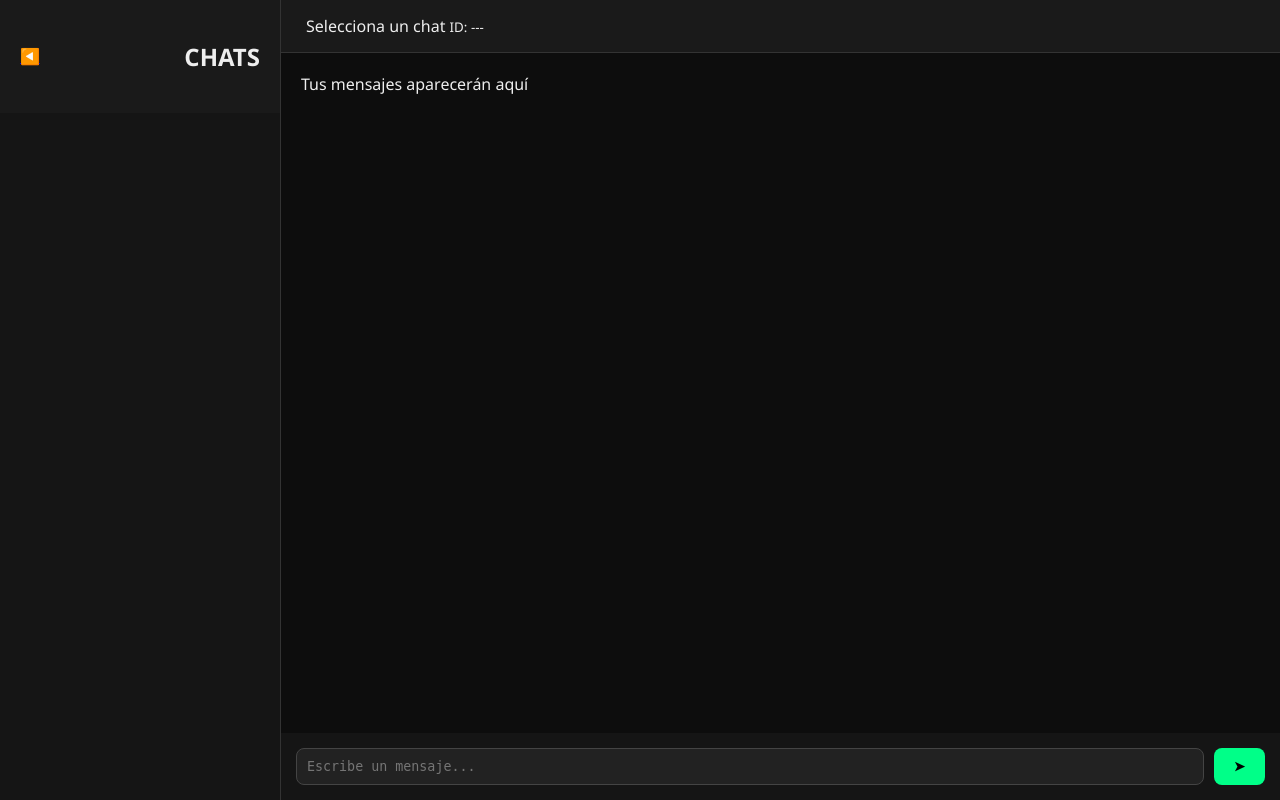
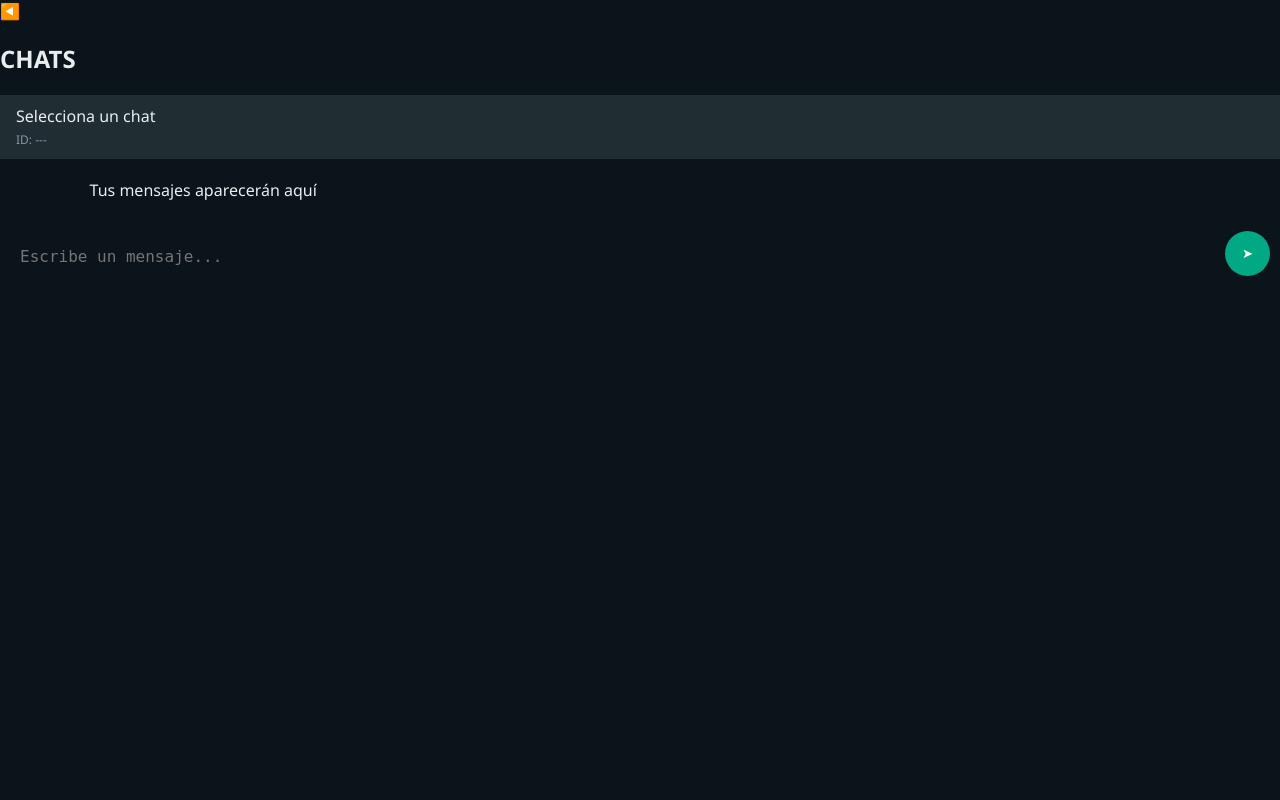
Before and after one commit to KekoOfficial/mp, a Flask app: page / in a window 1280 px wide. Run offline with Flask 3, Linux system fonts and the light colour scheme; parts of the project's set-up code (start-up, migrations or seed data) failed here and were passed over.

Commit message:
Actualizar style.css

```diff
--- a/static/style.css
+++ b/static/style.css
@@ -1,84 +1,133 @@
-body {
-    margin: 0;
-    background: #0a0a0a;
-    color: #eee;
-    font-family: 'Segoe UI', sans-serif;
+:root {
+    --wa-bg: #0b141a; /* Fondo oscuro de WhatsApp */
+    --wa-header: #202d33;
+    --wa-bubble-in: #202d33;
+    --wa-input-bg: #2a3942;
+    --wa-accent: #00a884; /* Verde WhatsApp */
+    --text-ms: #e9edef;
 }
 
-.app-container {
-    display: flex;
-    height: 100vh;
+body, html {
+    margin: 0; padding: 0;
+    height: 100%; width: 100%;
+    background-color: var(--wa-bg);
+    font-family: 'Segoe UI', Helvetica, Arial, sans-serif;
+    color: var(--text-ms);
 }
 
-.sidebar {
-    width: 280px;
-    background: #151515;
-    border-right: 1px solid #333;
+.chat-window {
     display: flex;
     flex-direction: column;
+    height: 100vh;
+    /* Patrón de fondo de WhatsApp */
+    background-image: url('https://user-images.githubusercontent.com/15075759/28719144-86dc0f70-73b1-11e7-911d-60d70fcded21.png');
+    background-blend-mode: overlay;
+    background-size: 400px;
 }
 
-.sidebar-header {
-    padding: 20px;
-    background: #1a1a1a;
+/* --- HEADER --- */
+.chat-header {
+    background: var(--wa-header);
+    padding: 10px 16px;
     display: flex;
     align-items: center;
-    justify-content: space-between;
+    gap: 10px;
 }
 
-.chat-area {
+.back-btn {
+    text-decoration: none;
+    color: white;
+    font-size: 1.2rem;
+}
+
+.user-avatar {
+    width: 40px;
+    height: 40px;
+    background: #6a7175;
+    border-radius: 50%;
+    display: flex;
+    align-items: center;
+    justify-content: center;
+}
+
+.selected-user-info {
     flex: 1;
+}
+
+#chat-name { font-weight: 500; font-size: 1rem; display: block; }
+#chat-id { font-size: 0.75rem; color: #8696a0; }
+
+/* --- MENSAJES --- */
+.messages-container {
+    flex: 1;
+    overflow-y: auto;
+    padding: 20px 7%;
     display: flex;
     flex-direction: column;
+    gap: 4px;
 }
 
-.chat-header {
-    padding: 15px 25px;
-    background: #1a1a1a;
-    border-bottom: 1px solid #333;
+.msg-row { display: flex; width: 100%; margin-bottom: 2px; }
+
+.msg-bubble {
+    background: var(--wa-bubble-in);
+    padding: 8px 12px;
+    border-radius: 8px;
+    font-size: 0.95rem;
+    max-width: 85%;
+    box-shadow: 0 1px 0.5px rgba(0,0,0,0.13);
+    position: relative;
 }
 
-.messages-container {
-    flex: 1;
-    padding: 20px;
-    overflow-y: auto;
-    background: #0d0d0d;
+/* --- BARRA DE ENTRADA (Estilo exacto a tu captura) --- */
+.input-area {
+    background: transparent;
+    padding: 10px;
     display: flex;
-    flex-direction: column;
-    gap: 12px;
+    align-items: flex-end;
+    gap: 8px;
 }
 
-.msg-row { display: flex; width: 100%; }
-.msg-bubble {
-    max-width: 70%;
-    padding: 12px;
-    border-radius: 15px;
-    background: #222;
-    border: 1px solid #333;
-}
-
-.input-area {
-    padding: 15px;
-    background: #151515;
+.input-container {
+    flex: 1;
+    background: var(--wa-input-bg);
+    border-radius: 24px;
     display: flex;
-    gap: 10px;
+    align-items: center;
+    padding: 5px 12px;
 }
 
 #msg-input {
     flex: 1;
-    background: #222;
-    border: 1px solid #444;
+    background: transparent;
+    border: none;
     color: white;
     padding: 10px;
-    border-radius: 8px;
+    font-size: 1rem;
+    outline: none;
+    max-height: 120px;
     resize: none;
 }
 
+.icon-btn {
+    color: #8696a0;
+    font-size: 1.4rem;
+    cursor: pointer;
+    padding: 5px;
+}
+
 #send-btn {
-    background: #00ff88;
+    background: var(--wa-accent);
+    width: 45px;
+    height: 45px;
+    border-radius: 50%;
     border: none;
-    padding: 10px 20px;
-    border-radius: 8px;
+    color: white;
+    display: flex;
+    align-items: center;
+    justify-content: center;
     cursor: pointer;
-    font-weight: bold;
+    flex-shrink: 0;
 }
+
+#send-btn svg { width: 24px; height: 24px; }
```
